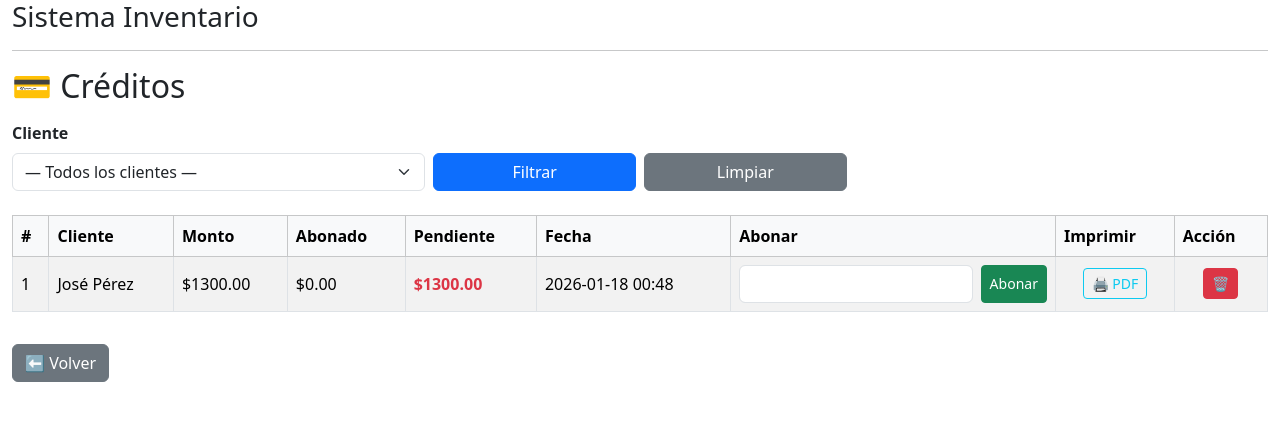
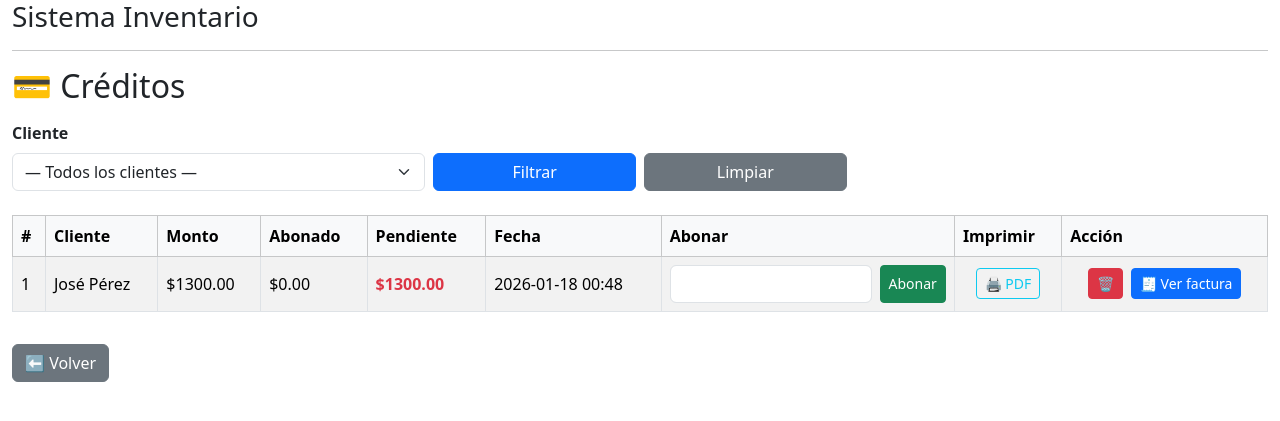
Before and after one commit to yolennystore-design/sistema-inventario-flask-1, a Flask app: page /creditos/ in a window 1280 px wide. Shown: the top 421 px of the page. Run offline with Flask 3, Linux system fonts and the light colour scheme; the visitor is signed in with stand-in values (Sample User, id 1); parts of the project's set-up code (start-up, migrations or seed data) failed here and were passed over.

Commit message:
Conecto créditos con ventas y corrijo vista

```diff
--- a/app/routes/creditos.py
+++ b/app/routes/creditos.py
@@ -268,3 +268,17 @@ def eliminar(index):
     )
 
     return redirect(url_for("creditos.index"))
+@ventas_bp.route("/factura/numero/<numero>")
+def factura_por_numero(numero):
+    ventas = cargar_json(VENTAS_FILE)
+
+    venta = next(
+        (v for v in ventas if v.get("numero_factura") == numero),
+        None
+    )
+
+    if not venta:
+        return redirect(url_for("ventas.index"))
+
+    index = ventas.index(venta)
+    return redirect(url_for("ventas.factura", index=index))
--- a/app/routes/ventas.py
+++ b/app/routes/ventas.py
@@ -187,11 +187,13 @@ def confirmar():
         creditos.append({
             "numero_factura": numero_factura,
             "cliente": cliente,
+            "fecha": fecha,
             "total": total,
             "abonado": 0,
             "pendiente": total,
-            "fecha": fecha
+            "items": carrito  # 🔗 MISMA VENTA
         })
+
         guardar_json(CREDITOS_FILE, creditos)
 
     guardar_json(CARRITO_FILE, [])
--- a/app/templates/creditos/index.html
+++ b/app/templates/creditos/index.html
@@ -105,14 +105,23 @@
                     </a>
                 </td>
 
-                <!-- ELIMINAR -->
+                <!-- ELIMINAR / VER FACTURA -->
                 {% if session.rol == "admin" %}
                 <td class="no-print text-center">
+
+                    <!-- Eliminar crédito -->
                     <a href="{{ url_for('creditos.eliminar', index=loop.index0) }}"
                        class="btn btn-danger btn-sm"
                        onclick="return confirm('¿Eliminar este crédito?')">
                         🗑️
                     </a>
+
+                    <!-- Ver factura asociada -->
+                    <a href="{{ url_for('ventas.factura', index=loop.index0) }}"
+                       class="btn btn-primary btn-sm ms-1">
+                        🧾 Ver factura
+                    </a>
+
                 </td>
                 {% endif %}
             </tr>
```
